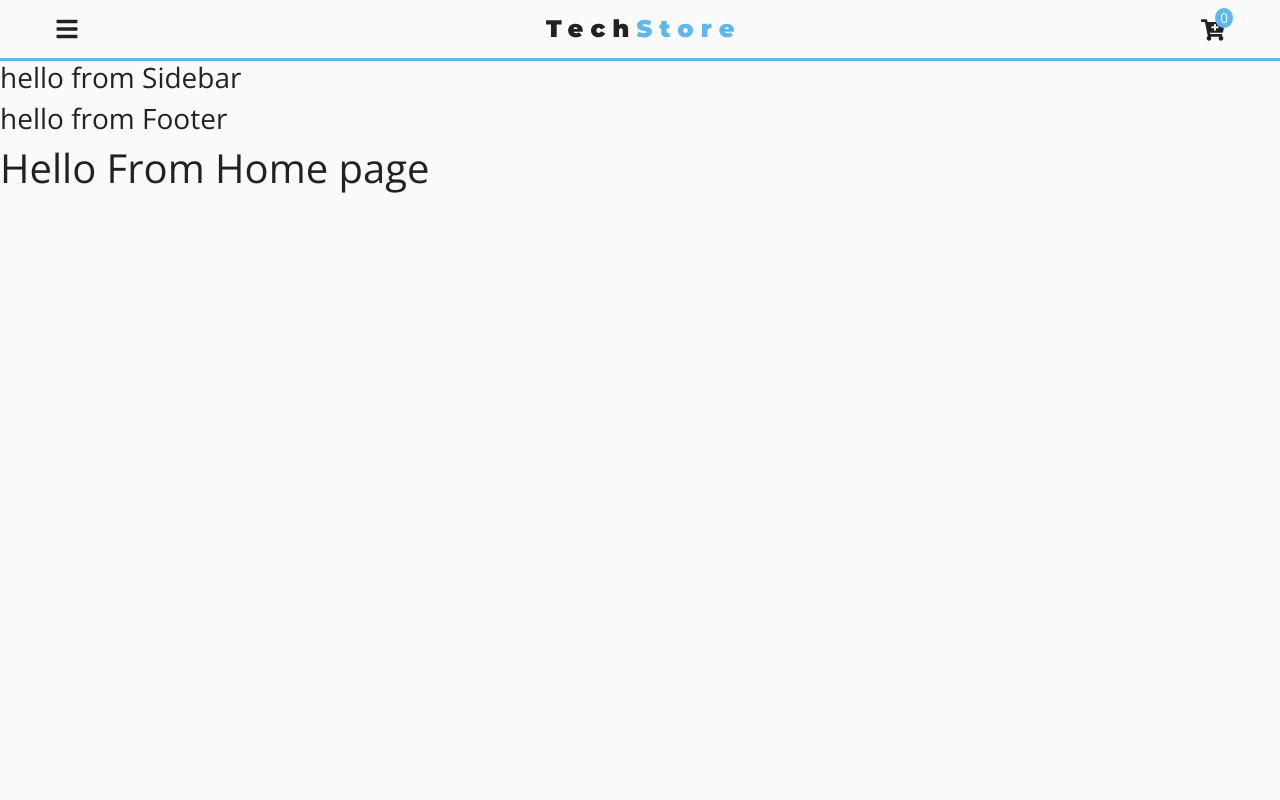
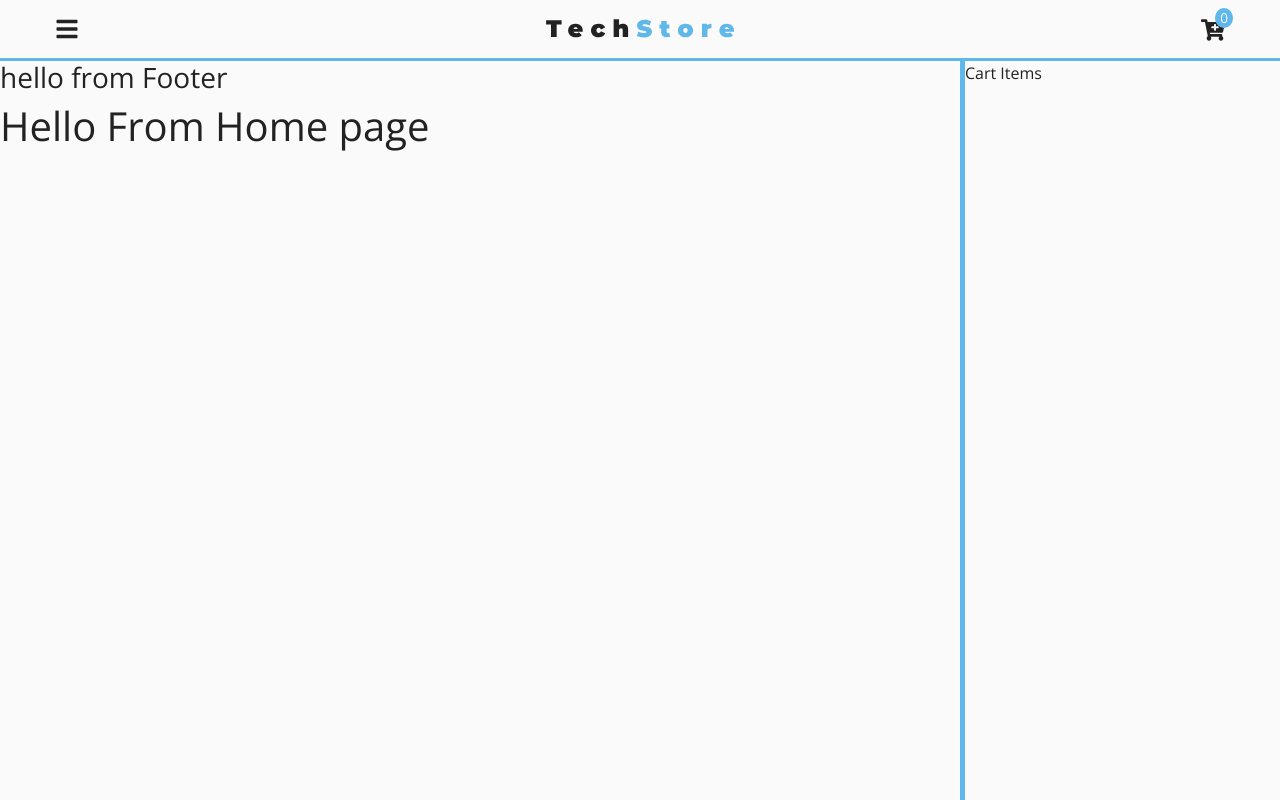
Before and after one commit to mahmoudelgamal/react-e-commerce-tech-store, a React (Create React App) app: page / in a window 1280 px wide. Built offline with nearby package versions, Linux system fonts and the light colour scheme.

Commit message:
add sidebar cart

```diff
--- a/src/App.js
+++ b/src/App.js
@@ -32,7 +32,7 @@
         <Route path="/contact" component={Contact}/>
         <Route path="/products/:id" component={SingleProduct}/>
         <Route path="/cart" component={Cart}/>
-        <Route path="/default" component={Default}/>
+        <Route component={Default}/>
       </Switch>
     </>
   }
--- a/src/components/SideCart.js
+++ b/src/components/SideCart.js
@@ -1,10 +1,33 @@
 import React, { Component } from 'react';
+import styled  from 'styled-components';
+import { ProductConsumer } from '../context';
+
 class Sidebar extends Component {
     render() {
-        return <>
-            <h3>hello from Sidebar</h3>
-        </>;
+        return <ProductConsumer>
+            {value => {
+                const { cartOpen, handleCart, closeCart, cart } = value
+                return <CartWrapper show={cartOpen} onClick={closeCart}>
+                    <p>Cart Items</p>
+                </CartWrapper>
+            }}
+        </ProductConsumer>
     }
 }
 
 export default Sidebar;
+
+const CartWrapper = styled.nav`
+    position: fixed;
+    top:61px;
+    right:0;
+    background-color: var(--mainGrey);
+    width:100%;
+    height:100%;
+    transition: var(--mainTransition);
+    border-left: 5px solid var(--primaryColor);
+    transform:${props => (props.show ? 'translateX(0)' : 'translateX(100%)')};
+    @media (min-width: 576px) {
+        width:20rem
+    }
+`
--- a/src/context/context.js
+++ b/src/context/context.js
@@ -7,9 +7,10 @@
 class ProductProvider extends Component {
     state = {
         sidebarOpen: false,
-        sideCartOpen: false,
+        cartOpen: true,
         cartItems: 0,
-        links: LinksData
+        links: LinksData,
+        cart: [],
     }
     // hande Sidebar
     handleSidebar = () => {
@@ -17,15 +18,15 @@
     }
     // hande Cart
     handleCart = () => {
-        this.setState({sideCartOpen:!this.state.sideCartOpen})
+        this.setState({cartOpen:!this.state.cartOpen})
     }
     // close cart
     closeCart = () => {
-        this.setState({sideCartOpen:false})
+        this.setState({cartOpen:false})
     }
     // open cart
     openCart = () => {
-        this.setState({sideCartOpen:true})
+        this.setState({cartOpen:true})
     }
     render() {
         return(
```
